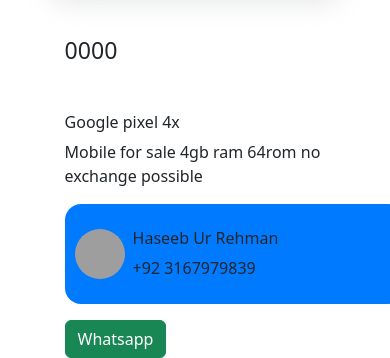
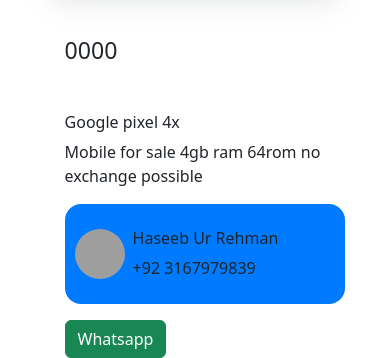
Before and after one commit to haseeburrehmanjs/Buy-Sell-Corner, a plain HTML site: page singalProduct.html in a window 390 px wide. Shown: the part 504-862 px from the top of the page. Drawn offline with nearby package versions, Linux system fonts and the light colour scheme; some packages are replaced by stand-ins of ours; grey boxes are pictures that could not be loaded; a script that the page names is missing.

Commit message:
modified work

```diff
--- a/Assets/Style/style.css
+++ b/Assets/Style/style.css
@@ -255,7 +255,7 @@ body a {
 }
 
 .user_section {
-    width: 180%;
+    width: 400px;
     height: 100px;
     background-color: #007bff;
     padding: 10px;
@@ -281,7 +281,7 @@ body a {
         width: 360px;
     }
     .user_section {
-        width: 130%;
+        width: 280px;
     }
     .main_card_box {
         width: 80%;
```
